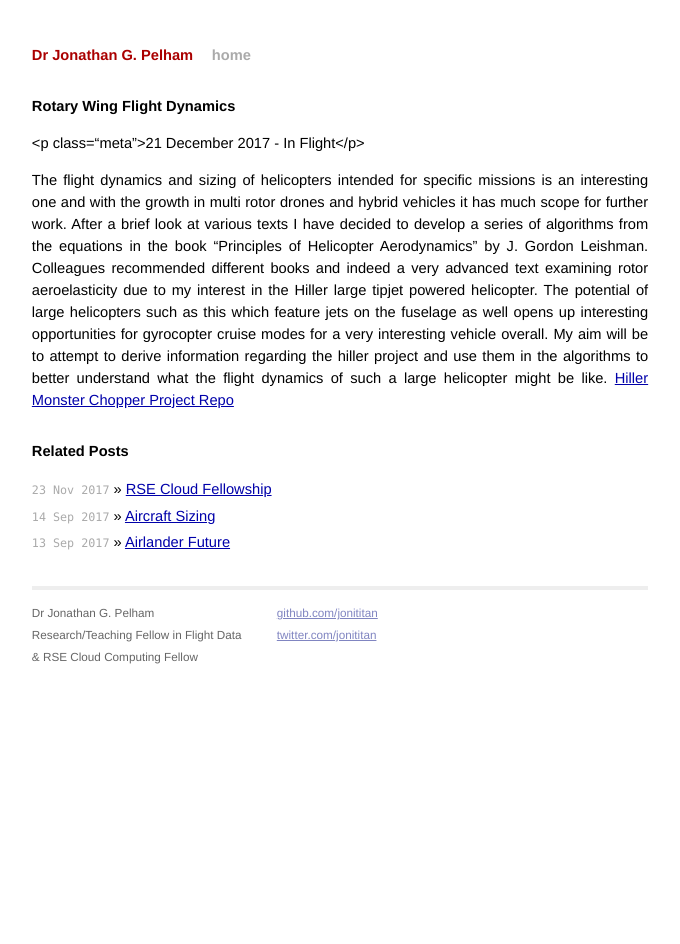
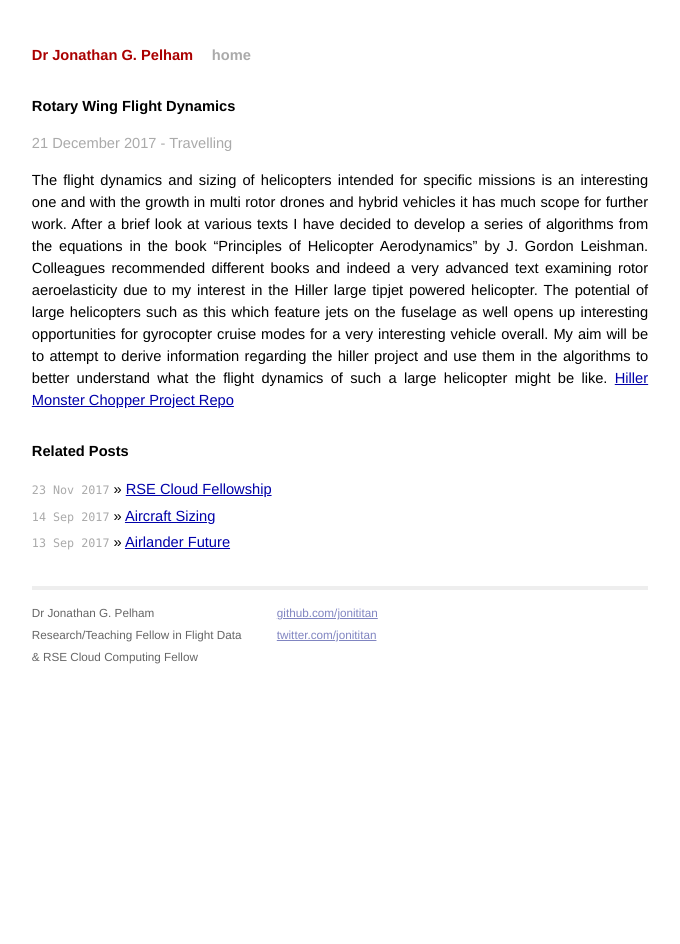
Before and after one commit to jonititan/jonititan.github.io, a Jekyll site: the page built from _posts/2017-12-21-RotaryWing.md, in a window 1280 px wide. Shown: the whole page, without its empty margins (300-980 px from the left). Built offline with Jekyll 4.4.1, drawn with Linux system fonts in a browser that asks for light colours.

Commit message:
updated location

```diff
--- a/_posts/2017-12-21-RotaryWing.md
+++ b/_posts/2017-12-21-RotaryWing.md
@@ -6,7 +6,7 @@ title: Rotary Wing Flight Dynamics
 {{ page.title }}
 ================
 
-<p class=“meta”>21 December 2017 - In Flight</p>
+<p class="meta">21 December 2017 - Travelling</p>
 
 The flight dynamics and sizing of helicopters intended for specific missions is an interesting one and with the growth in multi rotor drones and hybrid vehicles it has much scope for further work.  After a brief look at various texts I have decided to develop a series of algorithms from the equations in the book “Principles of Helicopter Aerodynamics” by J. Gordon Leishman.  Colleagues recommended different books and indeed a very advanced text examining rotor aeroelasticity due to my interest in the Hiller large tipjet powered helicopter.   The potential of large helicopters such as this which feature jets on the fuselage as well opens up interesting opportunities for gyrocopter cruise modes for a very interesting vehicle overall.
 My aim will be to attempt to derive information regarding the hiller project and use them in the algorithms to better understand what the flight dynamics of such a large helicopter might be like.
```
